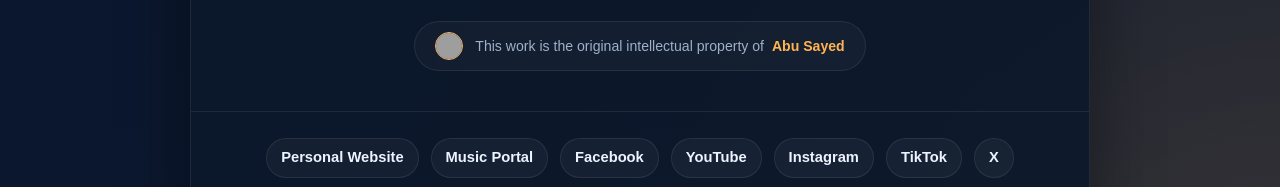
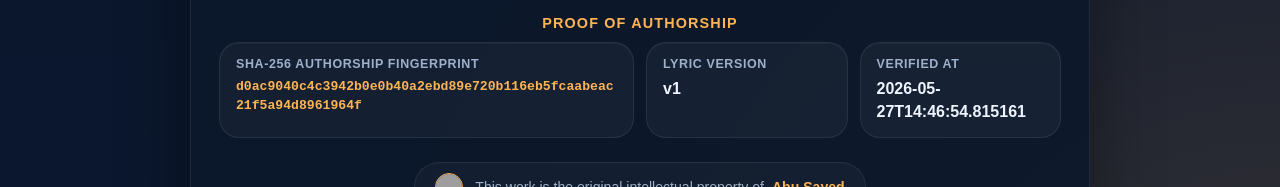
Before and after one commit to ImAbuSayed/falling-into-your-arms, a plain HTML site: page index.html in a window 1280 px wide. Shown: the part 2607-2794 px from the top of the page. Drawn offline with Linux system fonts and the light colour scheme; grey boxes are pictures that could not be loaded.

Commit message:
feat: update song assets v1 with signed GPG commit [verified]

```diff
--- a/index.html
+++ b/index.html
@@ -14,9 +14,9 @@
     <meta name="keywords" content="Falling Into Your Arms, Abu Sayed lyrics, original song lyrics, Abu Sayed original song, Abu Sayed lyricist, Abu Sayed composer, Abu Sayed songwriter, official lyrics">
     <meta name="robots" content="index,follow,max-snippet:-1,max-image-preview:large,max-video-preview:-1">
     <meta name="referrer" content="strict-origin-when-cross-origin">
-    <meta name="description" content="Abu Sayed&#x27;s original song &#x27;Falling Into Your Arms&#x27; official lyrics. Explore the depth of this composition, written and owned by Abu Sayed.">
+    <meta name="description" content="The official lyric sheet for &#x27;Falling Into Your Arms&#x27; by Abu Sayed. This song is an original creative work, written and composed by the artist.">
     <meta property="og:title" content="Falling Into Your Arms - Original Lyrics by Abu Sayed">
-    <meta property="og:description" content="Abu Sayed&#x27;s original song &#x27;Falling Into Your Arms&#x27; official lyrics. Explore the depth of this composition, written and owned by Abu Sayed.">
+    <meta property="og:description" content="The official lyric sheet for &#x27;Falling Into Your Arms&#x27; by Abu Sayed. This song is an original creative work, written and composed by the artist.">
     <meta property="og:type" content="music.song">
     <meta property="og:url" content="https://imabusayed.github.io/falling-into-your-arms/">
     <meta property="og:site_name" content="Abu Sayed Music">
@@ -24,7 +24,7 @@
     <meta name="last-modified" content="2026-05-27 08:21:29">
     <meta name="twitter:card" content="summary_large_image">
     <meta name="twitter:title" content="Falling Into Your Arms - Original Lyrics by Abu Sayed">
-    <meta name="twitter:description" content="Abu Sayed&#x27;s original song &#x27;Falling Into Your Arms&#x27; official lyrics. Explore the depth of this composition, written and owned by Abu Sayed.">
+    <meta name="twitter:description" content="The official lyric sheet for &#x27;Falling Into Your Arms&#x27; by Abu Sayed. This song is an original creative work, written and composed by the artist.">
     <link rel="canonical" href="https://imabusayed.github.io/falling-into-your-arms/">
     <link rel="sitemap" type="application/xml" title="Sitemap" href="https://imabusayed.github.io/falling-into-your-arms/sitemap.xml">
     <link rel="author" href="https://github.com/ImAbuSayed">
@@ -100,7 +100,7 @@
       "@id": "https://imabusayed.github.io/falling-into-your-arms#webpage",
       "url": "https://imabusayed.github.io/falling-into-your-arms/",
       "name": "Falling Into Your Arms - Original Lyrics by Abu Sayed",
-      "description": "Abu Sayed's original song 'Falling Into Your Arms' official lyrics. Explore the depth of this composition, written and owned by Abu Sayed.",
+      "description": "The official lyric sheet for 'Falling Into Your Arms' by Abu Sayed. This song is an original creative work, written and composed by the artist.",
       "isPartOf": {
         "@id": "https://music.abusayed.com.bd/#website"
       },
@@ -537,7 +537,7 @@
 
         <div class="controls">
             <button class="btn-speak" id="speakBtn" title="Read the lyrics aloud"><span id="speakText">Read Aloud</span></button>
-            <a href="https://music.abusayed.com.bd/Licensing/?https://imabusayed.github.io/falling-into-your-arms/" class="btn-license" title="Get licensing for this song" target="_blank">Secure Licensing Rights for Falling Into Your Arms</a>
+            <a href="https://music.abusayed.com.bd/Licensing/?https://imabusayed.github.io/falling-into-your-arms/" class="btn-license" title="Get licensing for this song" target="_blank">License this song: Falling Into Your Arms</a>
 
         </div>
         <br>
@@ -612,6 +612,26 @@
             <div class="meta-card">
                 <span class="meta-label">Publisher</span>
                 <strong>Abu Sayed Music</strong>
+            </div>
+
+                </div>
+            </div>
+
+            <div class="details-block">
+                <div class="details-title">Proof of Authorship</div>
+                <div class="meta-grid">
+
+            <div class="meta-card" style="grid-column: span 2;">
+                <span class="meta-label">SHA-256 Authorship Fingerprint</span>
+                <strong style="word-break: break-all; font-family: monospace; font-size: 0.82rem; color: var(--accent);">d0ac9040c4c3942b0e0b40a2ebd89e720b116eb5fcaabeac21f5a94d8961964f</strong>
+            </div>
+            <div class="meta-card">
+                <span class="meta-label">Lyric Version</span>
+                <strong>v1</strong>
+            </div>
+            <div class="meta-card">
+                <span class="meta-label">Verified At</span>
+                <strong>2026-05-27T14:46:54.815161</strong>
             </div>
 
                 </div>
```
Also changed, not shown: excerpts/Bridge-Preview.txt (added), excerpts/Chorus-Preview.txt (added), excerpts/Final-Chorus-Preview.txt (added), excerpts/Hook-Preview.txt (added), excerpts/Post-Chorus-2-Preview.txt (added), excerpts/Post-Chorus-Preview.txt (added), excerpts/Pre-Chorus-2-Preview.txt (added), excerpts/Pre-Chorus-Preview.txt (added), excerpts/Verse-1-Preview.txt (added), excerpts/Verse-2-Preview.txt (added), hashes.txt (added), llms.txt, lyrics_backup/2026-05-27_falling-into-your-arms-v1.txt (added), manifest.json (added), 1 other file.
